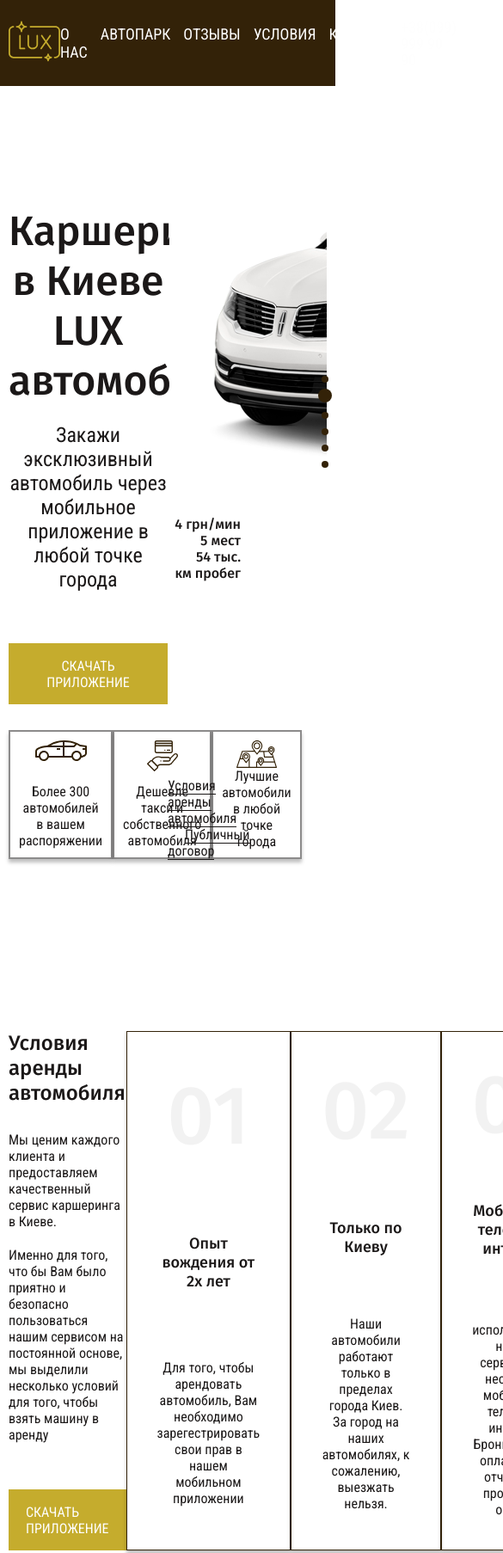
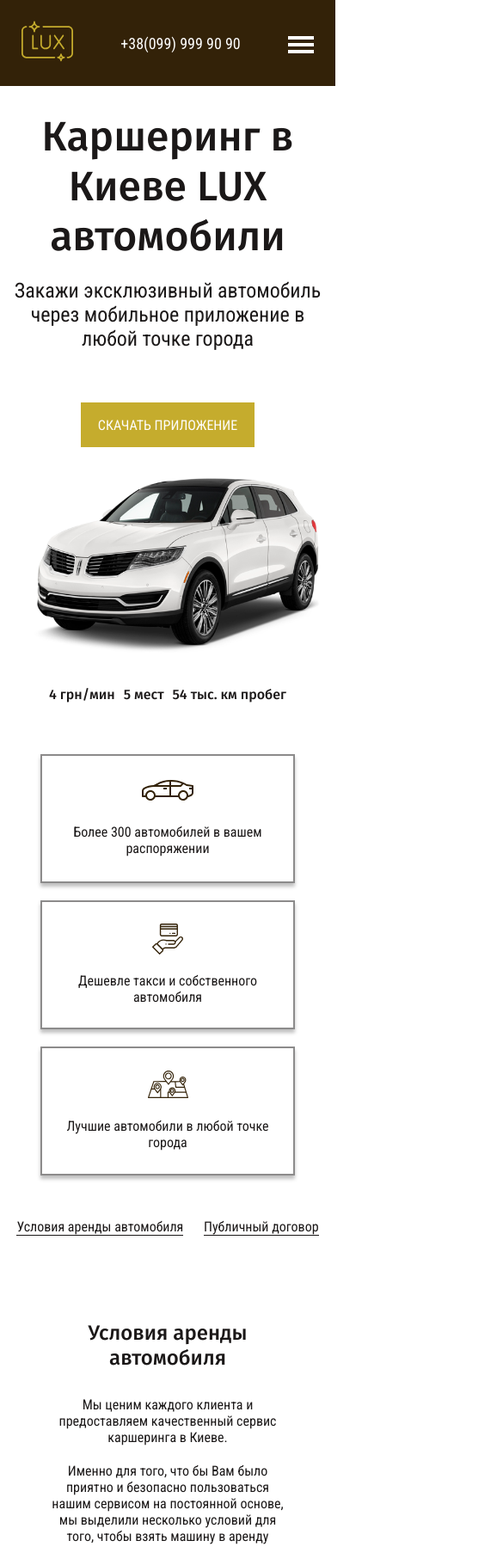
Before and after one commit to Leon3854/carshering280621, a website: page index.html in a window 390 px wide. Shown: the top 1806 px of the page at 86% size, 585 px wide, since content can reach past the window. Drawn offline with nearby package versions, Linux system fonts and the light colour scheme.

Commit message:
Finish work all page

```diff
--- a/css/style.css
+++ b/css/style.css
@@ -18,6 +18,10 @@
 a {
   text-decoration: none;
 }
+/* img {
+  width: 100%;
+  height: auto;
+} */
 
 /*
 font-family: 'Fira Sans', sans-serif;
@@ -48,6 +52,9 @@
 }
 .menu__list {
   display: flex;
+}
+.menu__btn {
+  display: none;
 }
 .menu__item {
   margin-right: 15px;
@@ -497,6 +504,249 @@
   margin-right: 0;
 }
 
-@media screen {
+
+@media (max-width: 1240px) {
+  .top__content {
+    width: 40%;
+  }
+  .top__slider {
+    width: 60%;
+  }
+  .top__heading {
+    display: block;
+    padding-top: 0;
+  }
+  .top__content {
+    width: 100%;
+    margin-top: 30px;
+  }
+  .top__slider {
+    width: 100%;
+  }
+  .top__slider-item {
+    margin-bottom: 30px;
+  }
+  .top__slider-images {
+    margin-left: 25%;
+  }
+  .top__slider-text {
+    display: flex;
+    justify-content: center;
+  }
+
+  .benefits {
+    padding: 0 15px;
+  }
+
+  .benefits__images {
+    width: 50%;
+    height: auto;
+  }
+}
+
+@media (max-width: 1100px) {
+  .top__bottom {
+    flex-direction: column;
+  }
+  .top__items {
+    width: 100%;
+  }
+  .top__links {
+    margin-top: 30px;
+    width: 100%;
+    text-align: center;
+  }
+
+  .rent {
+    padding: 0;
+  }
+  .rent__inner {
+    display: flex;
+    text-align: center;
+    flex-wrap: wrap;
+    padding: 0 15px;
+  }
+  .rent__content {
+    width: 100%;
+    padding: 0 5%;
+  }
+
+  .benefits {
+    padding: 60px 15px 30px 15px;
+  }
+  .benefits__title {
+    text-align: center;
+  }
+
+  .benefits__images {
+    width: 40%;
+    height: auto;
+  }
+
+  .benefits__list-item:nth-child(1), .benefits__list-item:nth-child(7) {
+    margin-right: 0px;
+  }
+  .benefits__list-item:nth-child(2), .benefits__list-item:nth-child(6) {
+    margin-right: 0px;
+  }
+  .benefits__list-item:nth-child(3), .benefits__list-item:nth-child(5) {
+    margin-right: 0px;
+  }
+  .benefits__list-item:nth-child(4) {
+    margin-right: 0px;
+  }
+}
+
+@media (max-width: 960px) {
+  .reviews {
+    padding: 30px 0;
+  }
+  .feedback {
+    padding: 30px 0;
+  }
+  .feedback__images {
+    display: none;
+  }
+}
+
+@media (max-width: 768px) {
+  .header__inner {
+    padding: 0 15px;
+  }
+  .menu {
+    order: 1;
+    padding-right: 30px;
+  }
+  .menu__list {
+    display: block;
+    position: absolute;
+    top: 100px;
+    left: 0;
+    background-color: #332208;
+    width: 100%;
+    text-align: center;
+    transform: translateY(-500px);
+    transition: all ease .5s;
+    opacity: 0;
+  }
+  .menu__list.menu__list--active {
+    transform: translateY(0px);
+    opacity: 1;
+  }
+  .menu__item {
+    padding: 20px 0;
+    margin-right: 0;
+    text-align: center;
+  }
+  .menu__btn {
+    display: block;
+    position: relative;
+    border: none;
+    cursor: pointer;
+    transition: all ease .5s;
+  }
+  .menu__btn > span:nth-child(1) {
+    background-color: #fff;
+    position: absolute;
+    width: 30px;
+    height: 4px;
+    top: -8px;
+    left: 0;
+    transition: all ease .5s;
+  }
+  .menu__btn > span:nth-child(2) {
+    background-color: #fff;
+    position: absolute;
+    width: 30px;
+    height: 4px;
+    top: 0px;
+    left: 0;
+    transition: all ease .5s;
+  }
+  .menu__btn > span:nth-child(3) {
+    background-color: #fff;
+    position: absolute;
+    width: 30px;
+    height: 4px;
+    top: 8px;
+    left: 0;
+    transition: all ease .5s;
+  }
+  .menu__btn.active > span:nth-child(1) {
+    transform: rotate(45deg);
+    top: 0;
+    width: 30px;
+  }
+  .menu__btn.active > span:nth-child(2) {
+    display: none;
+  }
+  .menu__btn.active > span:nth-child(3) {
+    transform: rotate(-45deg);
+    width: 30px;
+    top: 0;
+    left: 0;
+    bottom: 0;
+  }
+
+  .top__slider-images {
+    margin-left: 0%;
+    width: 100%;
+    height: auto;
+  }
+
+  .benefits__items {
+    flex-direction: column;
+  }
+
+  .benefits__list {
+    /* width: 0; */
+  }
 
 }
+
+@media (max-width: 560px) {
+  .top__items {
+    display: flex;
+    flex-direction: column;
+    justify-content: center;
+    min-height: 500px;
+    padding: 0 10%;
+  }
+  .top__item {
+    padding: 15px;
+    width: 100%;
+    margin-bottom: 20px;
+    justify-content: space-around;
+  }
+  .top__links {
+    padding-right: 0;
+  }
+
+  .top__slider-text {
+    padding-right: 0;
+  }
+
+  .rent__content {
+    width: 100%;
+    padding: 0 10%;
+    margin-bottom: 15px;
+  }
+  .rent__item {
+    margin: 0 auto;
+    margin-bottom: 15px;
+  }
+  .reviews {
+    padding: 30px 0;
+  }
+
+  .reviews__item {
+    margin-right: 0;
+  }
+
+  .footer {
+    padding: 30px 0 24px;
+  }
+  .footer__top {
+    flex-direction: column;
+  }
+}
--- a/index.html
+++ b/index.html
@@ -24,6 +24,11 @@
         </a>
 
         <nav class="menu">
+          <button class="menu__btn">
+            <span></span>
+            <span></span>
+            <span></span>
+          </button>
           <ul class="menu__list">
             <li class="menu__item">
               <a class="menu__list-link" href="#">о нас</a>
--- a/js/main.js
+++ b/js/main.js
@@ -4,6 +4,14 @@
     fade: true,
     arrows: false,
     dots: true,
+    responsive: [
+      {
+      breakpoint: 1246,
+      settings: {
+        dots: false
+      }
+      }
+    ]
   });
 
   $('.reviews__slider').slick({
@@ -12,7 +20,37 @@
     slidesToShow: 4,
     slidesToScroll: 1,
     infinite: true,
-    autoplay: true
+    autoplay: true,
+    responsive: [
+      {
+      breakpoint: 1240,
+      settings: {
+        slidesToShow: 3,
+        slidesToScroll: 3,
+        infinite: true,
+        dots: true
+      }
+    },
+    {
+      breakpoint: 840,
+      settings: {
+        slidesToShow: 2,
+        slidesToScroll: 2
+      }
+    },
+    {
+      breakpoint: 480,
+      settings: {
+        slidesToShow: 1,
+        slidesToScroll: 1
+      }
+    }
+    ]
   })
 
+
+  $('.menu__btn').click(function() {
+    $(".menu__btn").toggleClass('active');
+    $('.menu__list').toggleClass('menu__list--active');
+  });
 });
```
